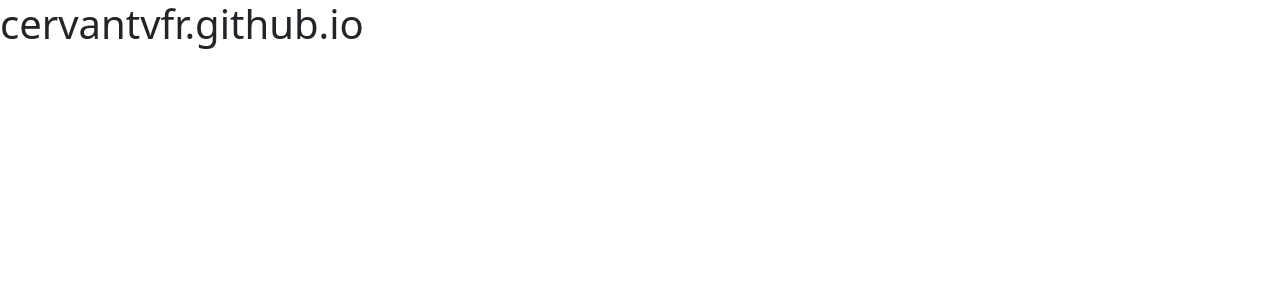
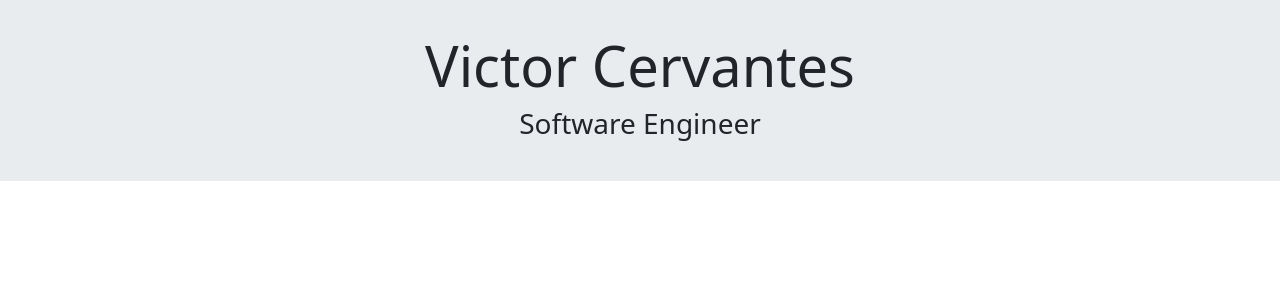
Before and after one commit to cervantvfr/cervantvfr.github.io, an Angular app: page / in a window 1280 px wide. Shown: the top 300 px of the page. Built offline with nearby package versions, Linux system fonts and the light colour scheme.

Commit message:
Added header component

```diff
--- a/src/app/app.component.html
+++ b/src/app/app.component.html
@@ -1 +1 @@
-<h1>{{title}}</h1>
+<app-header></app-header>
--- a/src/app/app.module.ts
+++ b/src/app/app.module.ts
@@ -4,11 +4,13 @@
 import { AppRoutingModule } from './app-routing.module';
 import { AppComponent } from './app.component';
 import { BrowserAnimationsModule } from '@angular/platform-browser/animations';
+import { HeaderComponent } from './header/header.component';
 
 
 @NgModule({
   declarations: [
-    AppComponent
+    AppComponent,
+    HeaderComponent
   ],
   imports: [
     BrowserModule,
--- /dev/null
+++ b/src/app/header/header.component.css
@@ -0,0 +1,4 @@
+.jumbotron {
+    padding: 2rem 1rem;
+    background-color: #e9ecef;
+}
--- /dev/null
+++ b/src/app/header/header.component.html
@@ -0,0 +1,6 @@
+<div class="jumbotron">
+    <div class="text-center">
+        <h1 class="display-4">Victor Cervantes</h1>
+        <h3>Software Engineer</h3>
+    </div>
+</div>
```
Also changed, not shown: src/app/header/header.component.ts (added, +10 -0 lines).
